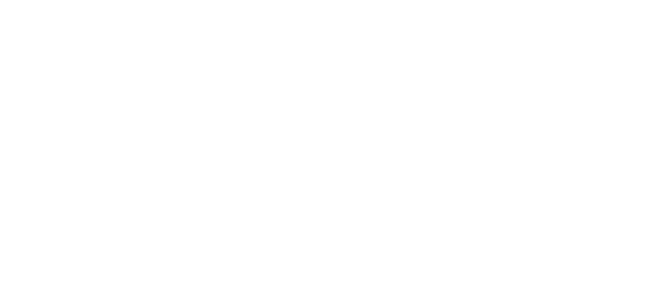
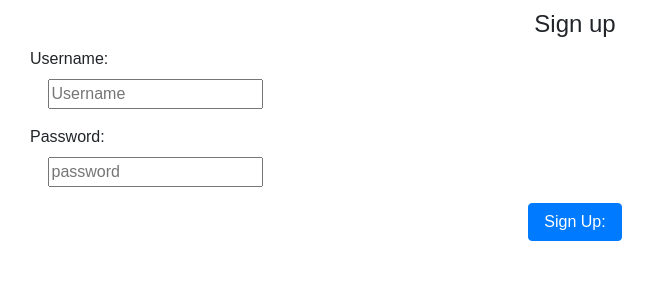
Before and after one commit to coryjquirk/cart-croc, a React (Create React App) app in the folder client/: page / in a window 1280 px wide. Shown: the top 300 px of the page, without its empty margins (0-654 px from the left). Built offline with nearby package versions, Linux system fonts and the light colour scheme.

Commit message:
initial passport signup

```diff
--- a/client/src/App.js
+++ b/client/src/App.js
@@ -13,6 +13,7 @@
 import Receipts from "./pages/ReceiptsPage";
 import Nav from "./components/Nav";
 import Footer from "./components/Footer";
+import SignUp from "./components/SignUp";
 
 class App extends Component {
   render() {
--- /dev/null
+++ b/client/src/components/SignUp/index.js
@@ -0,0 +1,99 @@
+
+import React, { Component } from 'react'
+import axios from 'axios'
+
+class Signup extends Component {
+	constructor() {
+		super()
+		this.state = {
+			username: '',
+			password: '',
+			confirmPassword: '',
+
+		}
+		this.handleSubmit = this.handleSubmit.bind(this)
+		this.handleChange = this.handleChange.bind(this)
+	}
+	handleChange(event) {
+		this.setState({
+			[event.target.name]: event.target.value
+		})
+	}
+	handleSubmit(event) {
+		console.log('sign-up handleSubmit, username: ')
+		console.log(this.state.username)
+		event.preventDefault()
+
+		//request to server to add a new username/password
+		axios.post('/user/', {
+			username: this.state.username,
+			password: this.state.password
+		})
+			.then(response => {
+				console.log(response)
+				if (!response.data.errmsg) {
+					console.log('successful signup')
+					this.setState({ //redirect to login page
+						redirectTo: '/login'
+					})
+				} else {
+					console.log('username already taken')
+				}
+			}).catch(error => {
+				console.log('signup error: ')
+				console.log(error)
+
+			})
+	}
+
+
+render() {
+	return (
+		<div className="SignupForm">
+			<h4>Sign up</h4>
+			<form className="form-horizontal">
+				<div className="form-group">
+					<div className="col-1 col-ml-auto">
+						<label className="form-label" htmlFor="username">Username: </label>
+					</div>
+					<div className="col-3 col-mr-auto">
+						<input className="form-input"
+							type="text"
+							id="username"
+							name="username"
+							placeholder="Username"
+							value={this.state.username}
+							onChange={this.handleChange}
+						/>
+					</div>
+				</div>
+				<div className="form-group">
+					<div className="col-1 col-ml-auto">
+						<label className="form-label" htmlFor="password">Password: </label>
+					</div>
+					<div className="col-3 col-mr-auto">
+						<input className="form-input"
+							placeholder="password"
+							type="password"
+							name="password"
+							value={this.state.password}
+							onChange={this.handleChange}
+						/>
+					</div>
+				</div>
+				<div className="form-group ">
+					<div className="col-7"></div>
+					<button
+						className="btn btn-primary col-1 col-mr-auto"
+						onClick={this.handleSubmit}
+						type="submit"
+					>Sign Up:</button>
+				</div>
+			</form>
+		</div>
+
+	)
+}
+}
+
+export default Signup
--- a/client/src/pages/IndexPage.js
+++ b/client/src/pages/IndexPage.js
@@ -1,10 +1,13 @@
 import React from "react";
 import { Col, Row, Container } from "../components/Grid";
+import Signup from "../components/SignUp";
 
 const Index = () => {
   return (
     <Container fluid>
-        {/* module in here */}
+        <Signup />
+
+
     </Container>
   );
 };
--- a/package.json
+++ b/package.json
@@ -21,9 +21,12 @@
   },
   "dependencies": {
     "axios": "^0.21.0",
+    "body-parser": "^1.19.0",
     "dotenv": "^8.2.0",
-    "express": "^4.16.3",
+    "express": "^4.17.1",
     "if-env": "^1.0.4",
+    "morgan": "^1.10.0",
+    "react-router-dom": "^5.2.0",
     "react-scripts": "^4.0.1"
   },
   "engines": {
```
Also changed, not shown: 2 other files (tests, documents, lock files or other folders).
